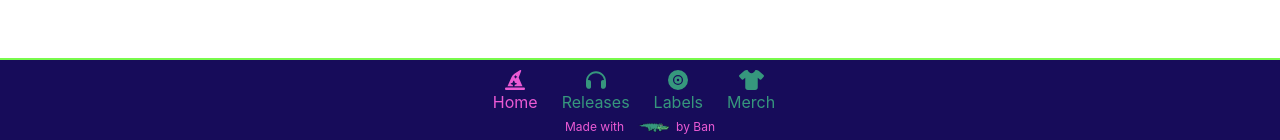
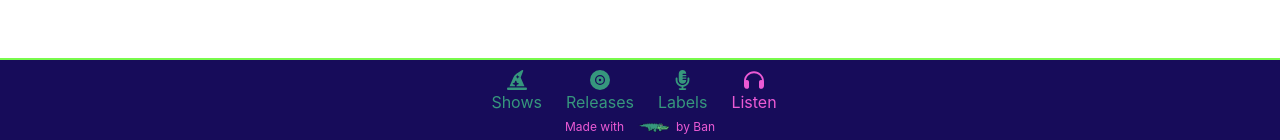
Before and after one commit to ban-works/progressive-web-app, a Next.js app: page /listen in a window 1280 px wide. Before the commit this address had no page. Shown: the part 657-797 px from the top of the page. Built offline with nearby package versions, Linux system fonts and the light colour scheme.

Commit message:
EDIT menu

```diff
--- a/components/Footer.tsx
+++ b/components/Footer.tsx
@@ -1,7 +1,7 @@
 import Image from "next/image";
 import styles from "../styles/Home.module.css";
 import { FontAwesomeIcon } from "@fortawesome/react-fontawesome";
-import { faRecordVinyl, faHatWizard, faShirt, faHeadphones } from "@fortawesome/free-solid-svg-icons";
+import { faRecordVinyl, faHatWizard, faShirt, faHeadphones, faMicrophoneLines } from "@fortawesome/free-solid-svg-icons";
 import "@fortawesome/fontawesome-svg-core/styles.css";
 
 type Props ={
@@ -35,9 +35,9 @@ if (activePage === "BootleggersPage"){
   bootleggersIconStyle = activeClassName
 }
 
-let merchIconStyle = lastInactiveClassName
-if (activePage === "MerchPage"){
-  merchIconStyle = lastActiveClassName
+let listenIconStyle = lastInactiveClassName
+if (activePage === "ListenPage"){
+  listenIconStyle = lastActiveClassName
 }
 
 
@@ -61,7 +61,7 @@ if (activePage === "MerchPage"){
           className={homeIconStyle}
         >
           <FontAwesomeIcon icon={faHatWizard} size="lg" />
-          Home
+          Shows
         </a>
         <a
           href="/releases"
@@ -69,7 +69,7 @@ if (activePage === "MerchPage"){
           style={{ display: "flex", flexDirection: "column" }}
           className={releasesIconStyle}
         >
-          <FontAwesomeIcon icon={faHeadphones} size="lg" />
+          <FontAwesomeIcon icon={faRecordVinyl} size="lg" />
           Releases
         </a>
         <a
@@ -78,18 +78,18 @@ if (activePage === "MerchPage"){
           style={{ display: "flex", flexDirection: "column" }}
           className={bootleggersIconStyle}
         >
-          <FontAwesomeIcon icon={faRecordVinyl} size="lg" />
+          <FontAwesomeIcon icon={faMicrophoneLines} size="lg" />
           Labels
         </a>{" "}
         <a
-          href="/merch"
+          href="/listen"
           rel="noopener noreferrer"
           style={{ display: "flex", flexDirection: "column" }}
-          className={merchIconStyle}
+          className={listenIconStyle}
         >
-          <FontAwesomeIcon icon={faShirt} size="lg" />
-          Merch
-        </a>
+          <FontAwesomeIcon icon={faHeadphones} size="lg" />
+Listen
+ </a>
       </div>
       <a
         href="https://ban-works.github.io"
--- /dev/null
+++ b/pages/listen.tsx
@@ -0,0 +1,35 @@
+import styles from '../styles/Home.module.css'
+
+import {useEffect, useState} from 'react'
+
+import Listen from '../components/Listen'
+
+export default function ListenPage(props:any) {
+  const [file, setFile] = useState('');
+  useEffect(() => {
+    props.handleActivePageChange('ListenPage')
+
+  },[])
+
+  const handleUpload = (e:any) => {
+    if (e.target.files){
+      const file = e.target.files[0]
+      const newUrl = URL.createObjectURL(file);
+      setFile(newUrl)
+    }
+  }
+
+  // const [source, setSource] = useState("");
+  // const handleCapture = (target) => {
+  //   if (target.files) {
+  //     if (target.files.length !== 0) {
+  //       const file = target.files[0];
+  //       const newUrl = URL.createObjectURL(file);
+  //       setSource(newUrl);
+  //     }
+  //   }
+  // };
+  return (
+     <Listen/>
+  )
+}
```
